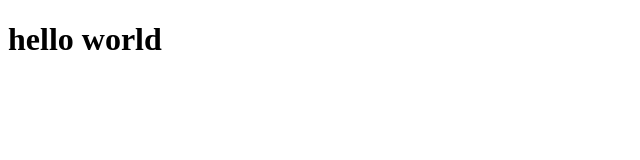
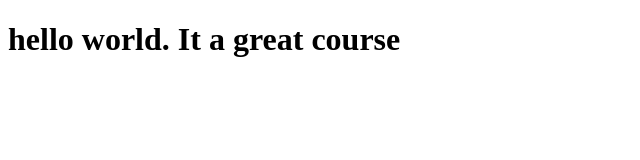
Before and after one commit to sainprin/coursera, a plain HTML site: page projects/index.html in a window 1280 px wide. Shown: the whole page, without its empty margins (0-640 px from the left). Drawn offline with Linux system fonts and the light colour scheme.

Commit message:
small addition to our page content

```diff
--- a/projects/index.html
+++ b/projects/index.html
@@ -6,7 +6,7 @@
 	<title>hello world</title>
 </head>
 <body>
-	<h1>hello world</h1>
+	<h1>hello world. It a great course</h1>
 
 </body>
 </html>
```
